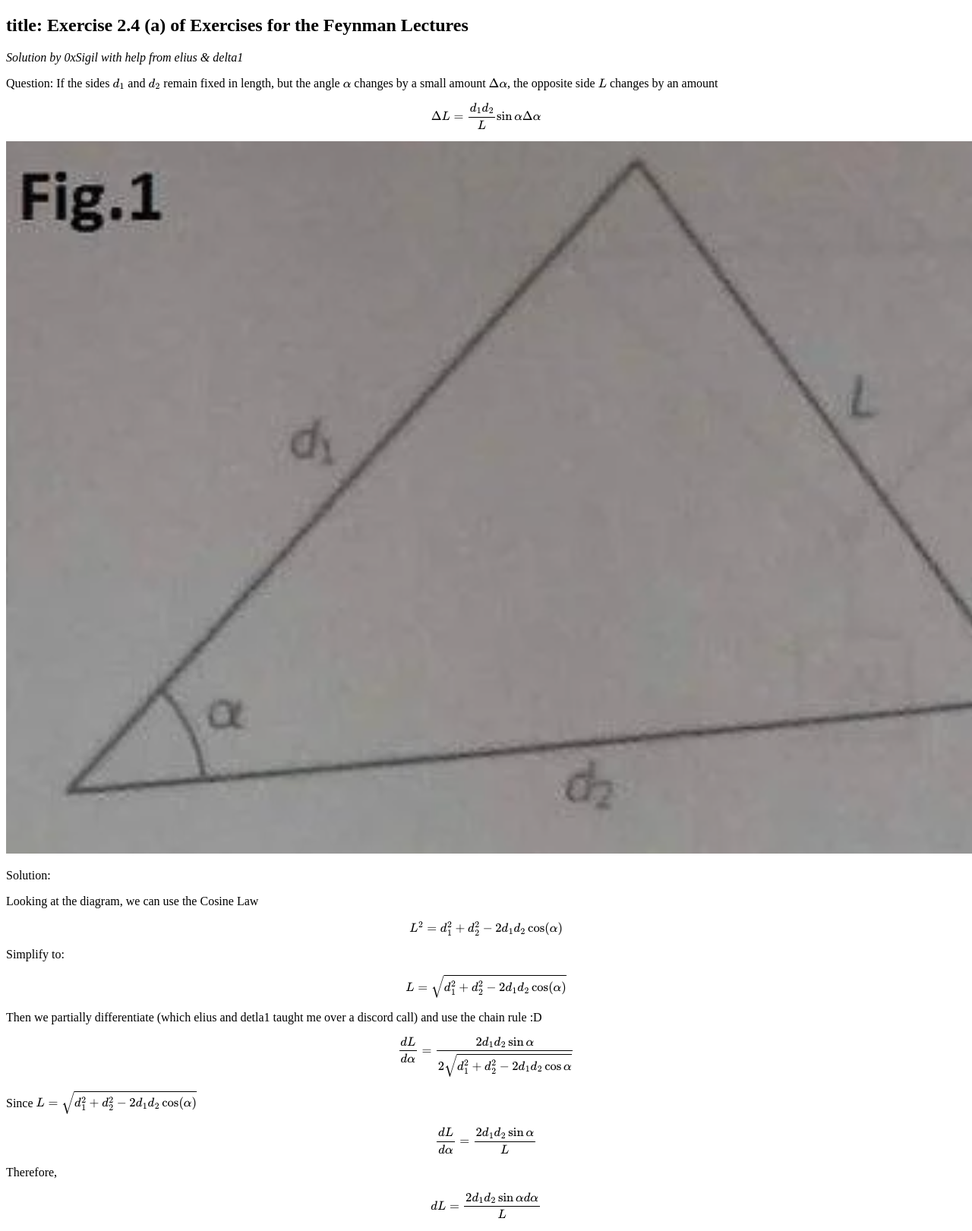
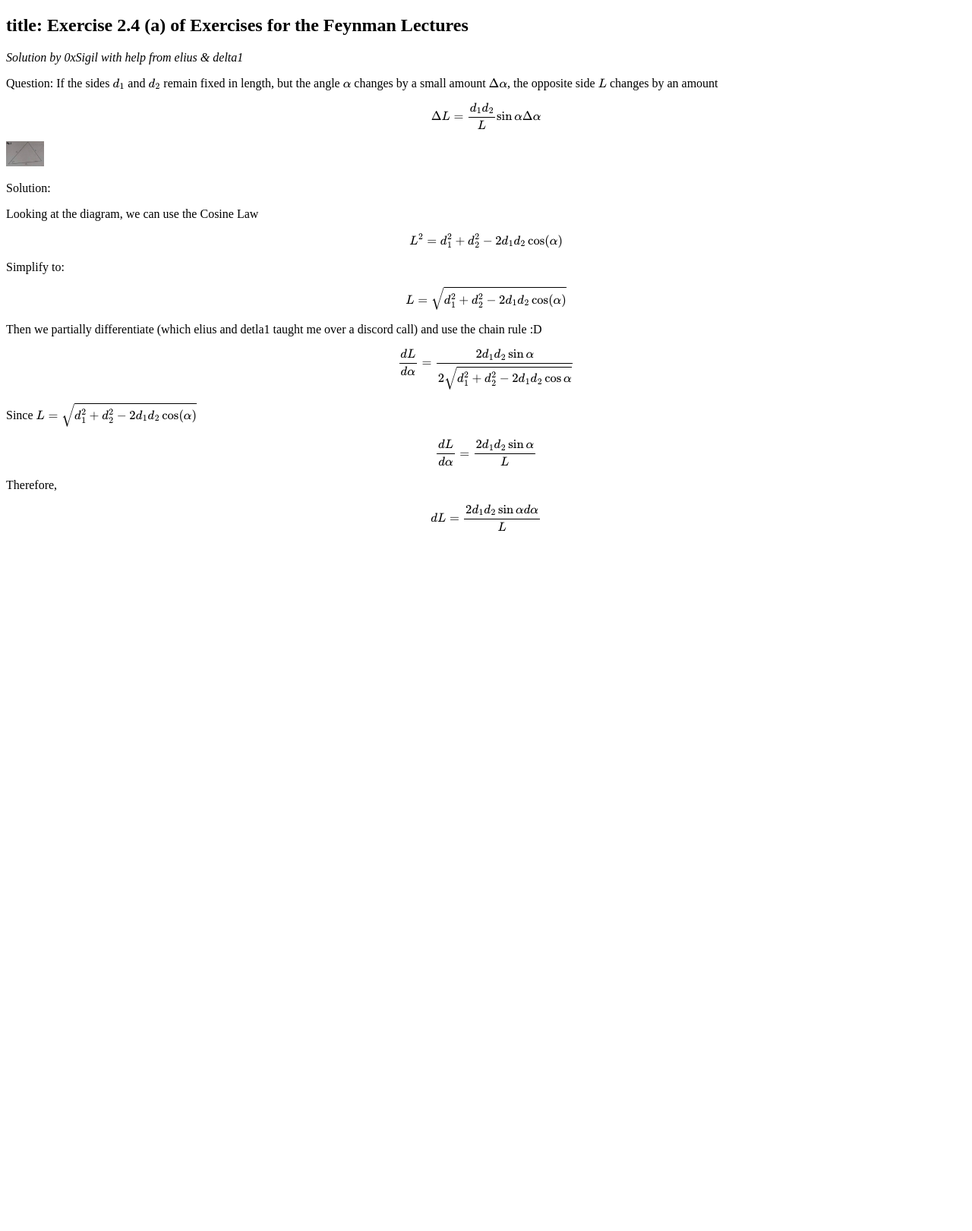
Before and after one commit to Sigil-Wen/feynman-lectures, a Jekyll site: the page built from 2.4a.md, in a window 1280 px wide. Shown: the whole page at 76% size. Built offline with Jekyll 4.4.1, drawn with Linux system fonts in a browser that asks for light colours; our own code applies the rules of GitHub Pages for plain Markdown files; formulas are drawn with MathJax 3; after the commit the page ends 900 px from its top, so only the background shows below that.

Commit message:
format image

```diff
--- a/2.4a.md
+++ b/2.4a.md
@@ -7,9 +7,7 @@ If the sides $$d_1$$ and $$d_2$$ remain fixed in length, but the angle $$\alpha$
 
 $$\Delta L = \frac{d_1 d_2}{L}\sin\alpha\Delta\alpha $$
 
-<img src="figures/fig2-2.png"
-     alt="Drag Racing" />
-
+<img src="figures/fig2-2.png" width="50">
 
 Solution:
 
```
